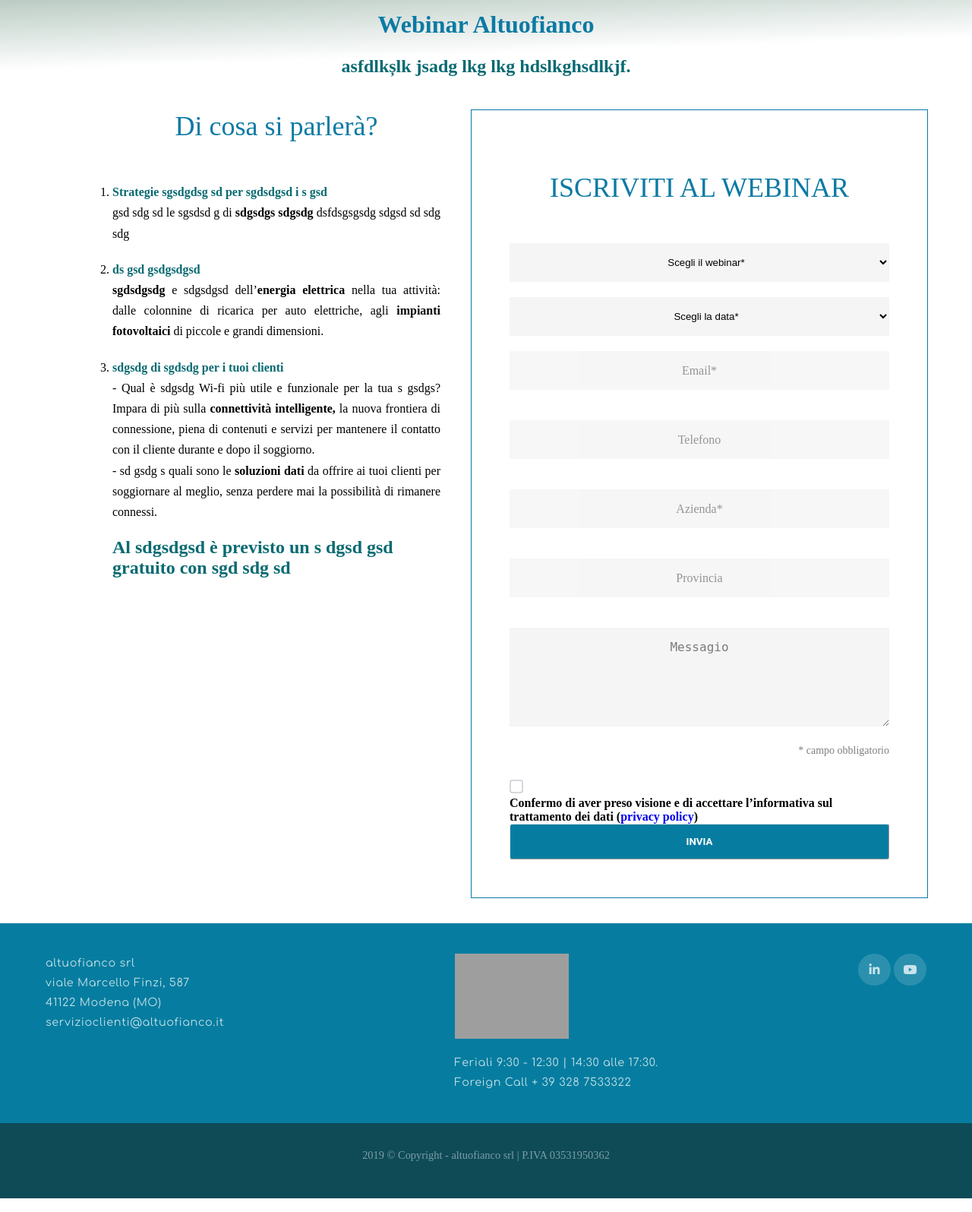
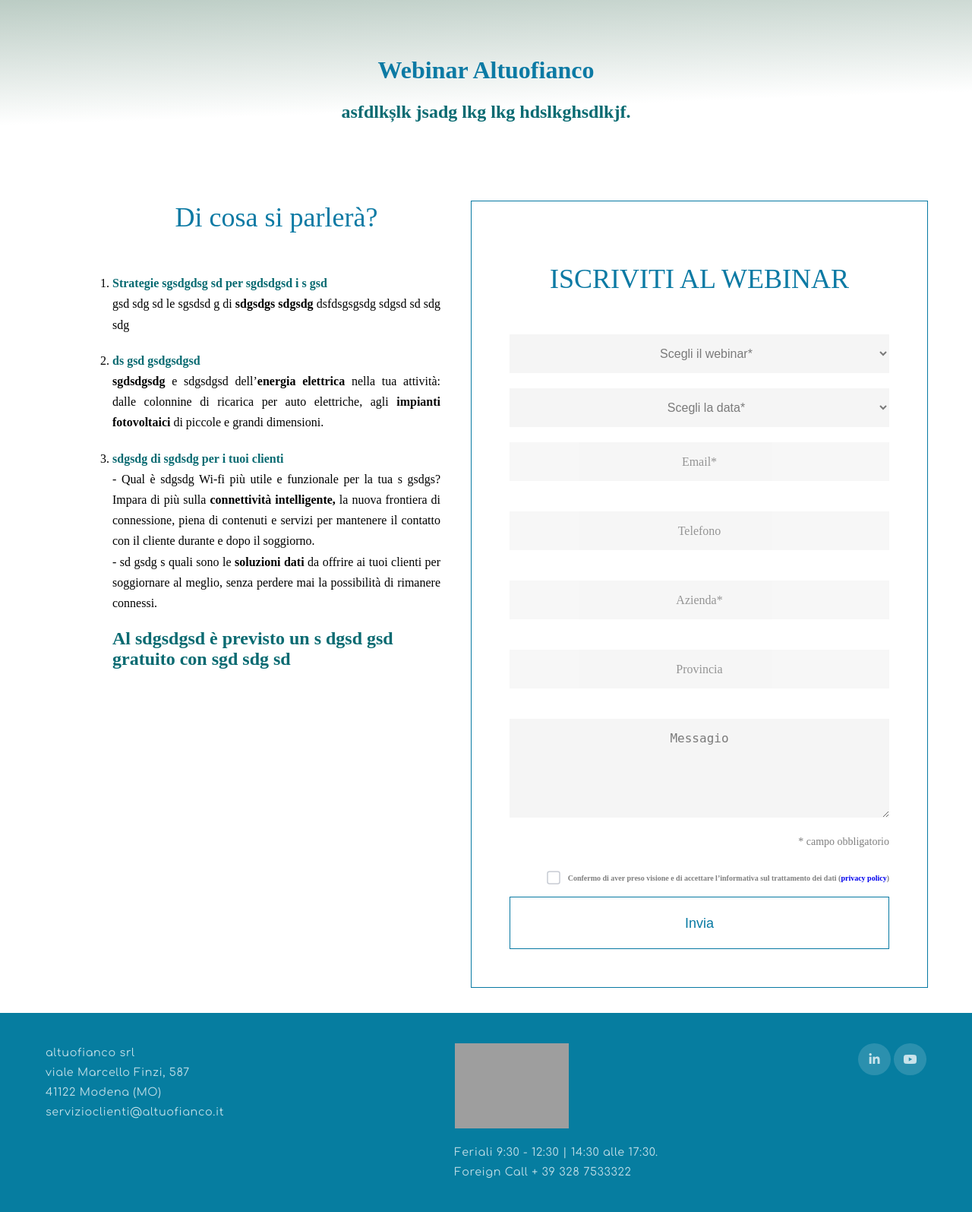
Before and after one commit to seriiserii825/wp-altuofianco, a PHP site: page / in a window 1280 px wide. Shown: the part 230-1825 px from the top of the page at 76% size. Run offline with PHP 8.4, Linux system fonts and the light colour scheme; some libraries are stand-ins or nearby versions; some web fonts are replaced; grey boxes are pictures that could not be loaded.

Commit message:
finish form

```diff
--- a/css/style.css
+++ b/css/style.css
@@ -293,6 +293,7 @@
 /*}*/
 .head_info
 {
+	padding: 60px 0;
 	text-align: center;
 }
 
@@ -561,21 +562,22 @@
 
 }
 
-button.registerbtn
-{
-	display: inline-flex;
-	align-items: center;
-	justify-content: center;
-	font-family: Roboto, sans-serif;
-	border-radius: 3px;
-	padding: 15px 25px;
-	text-transform: uppercase;
-	font-weight: 600;
-	background-color: #067da0;
-	color: #fff;
-	border-color: unset;
-	border-width: thin;
+.registerbtn {
+	padding: 0;
 	width: 100%;
+	height: 69px;
+	font-size: 18px;
+	line-height: 69px;
+	text-align: center;
+	color: #0779A3;
+	background: none;
+	border: 1px solid #0779A3;
+	transition: all .4s;
+}
+.registerbtn:hover {
+	background: #0779A3;
+	color: white;
+	cursor: pointer;
 }
 
 .footer-flex
@@ -1669,10 +1671,16 @@
 	text-align: center;
 	width: 100%;
 	height: 51px;
+	font-size: 16px;
 	line-height: 51px;
 	border: none;
+	color: rgba(0, 0, 0, 0.5);
 	background: #f5f5f5;
 	transition: all .3s;
+}
+select option {
+	font-size: 16px;
+	color: rgba(0, 0, 0, 0.5);
 }
 /*.landing_page_container .jq-selectbox__dropdown ul li:nth-child(even):hover {*/
 /*	background: #e8e8e8;*/
@@ -1821,3 +1829,16 @@
 	text-align: right;
 	color: rgba(0, 0, 0, 0.5);
 }
+
+.checkbox {
+	display: flex;
+	align-items: center;
+	margin-bottom: 16px;
+}
+.checkbox .check {
+	margin-right: 10px;
+}
+.checkbox .a {
+	font-size: 10px;
+	color: rgba(0, 0, 0, 0.5);
+}
```
